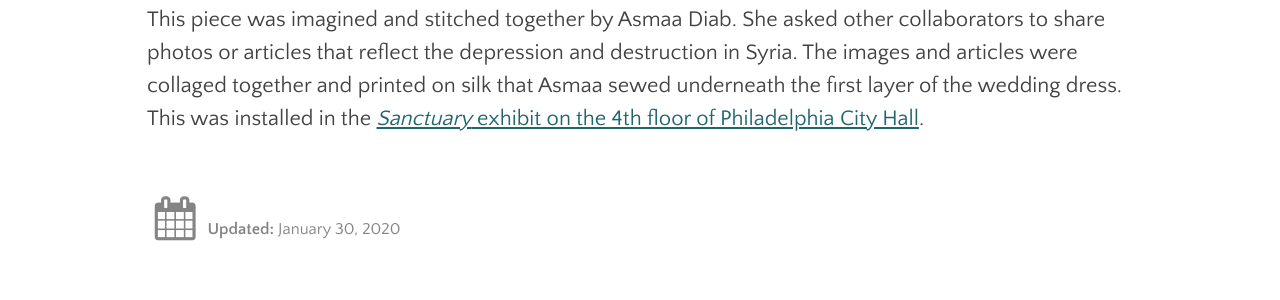
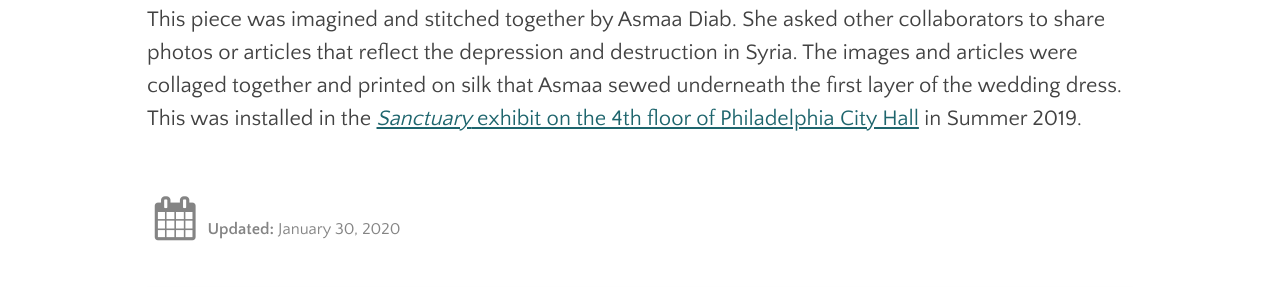
Before and after one commit to swat-ds/fps.swarthmore.edu, a Jekyll site: the page built from _posts/2020-01-30-a-refugee-wedding-asmaa-diab.md, in a window 1280 px wide. Shown: the part 1032-1332 px from the top of the page. Built offline with Jekyll 4.4.1, drawn with Linux system fonts in a browser that asks for light colours.

Commit message:
Update 2020-01-30-a-refugee-wedding-asmaa-diab.md

```diff
--- a/_posts/2020-01-30-a-refugee-wedding-asmaa-diab.md
+++ b/_posts/2020-01-30-a-refugee-wedding-asmaa-diab.md
@@ -32,4 +32,4 @@ They will always be inside of me.
 
 <hr/>
 
-This piece was imagined and stitched together by Asmaa Diab. She asked other collaborators to share photos or articles that reflect the depression and destruction in Syria. The images and articles were collaged together and printed on silk that Asmaa sewed underneath the first layer of the wedding dress. This was installed in the [_Sanctuary_ exhibit on the 4th floor of Philadelphia City Hall](http://fps.swarthmore.edu/exhibitions/exhibit:city%20hall/sanctuary/).
+This piece was imagined and stitched together by Asmaa Diab. She asked other collaborators to share photos or articles that reflect the depression and destruction in Syria. The images and articles were collaged together and printed on silk that Asmaa sewed underneath the first layer of the wedding dress. This was installed in the [_Sanctuary_ exhibit on the 4th floor of Philadelphia City Hall](http://fps.swarthmore.edu/exhibitions/exhibit:city%20hall/sanctuary/) in Summer 2019.
```
